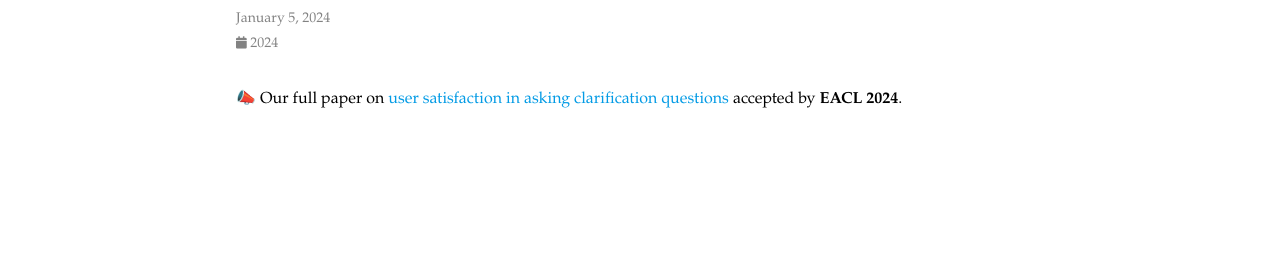
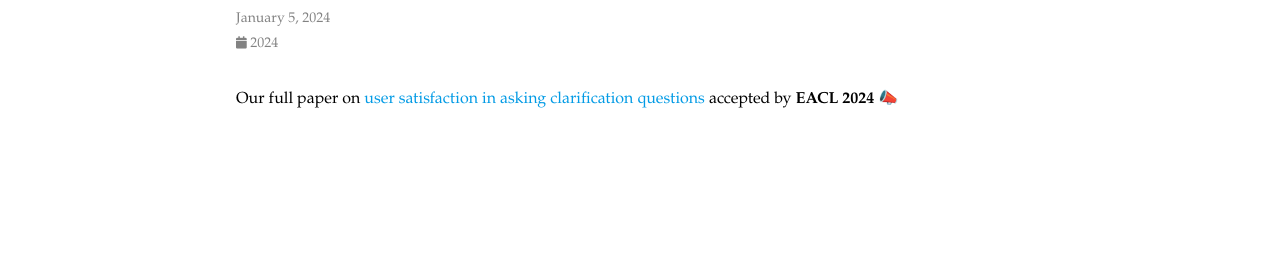
Before and after one commit to rahmanidashti/rahmanidashti.github.io, a Jekyll site: the page built from _news/24_01_Paper_EACL.md, in a window 1280 px wide. Shown: the part 153-432 px from the top of the page. Built offline with Jekyll 4.4.1, drawn with Linux system fonts in a browser that asks for light colours; comment, search, counter and statistics services are not loaded; a style sheet for code colours, icons or effects is not loaded.

Commit message:
Update 24_01_Paper_EACL.md

```diff
--- a/_news/24_01_Paper_EACL.md
+++ b/_news/24_01_Paper_EACL.md
@@ -4,4 +4,4 @@ date: 2024-01-05 11:00:00-0400
 inline: true
 ---
 
-📣 Our full paper on <a href="https://aclanthology.org/2024.findings-eacl.84/">user satisfaction in asking clarification questions</a> accepted by <span class="font-weight-bold">EACL 2024</span>.
+Our full paper on <a href="https://aclanthology.org/2024.findings-eacl.84/">user satisfaction in asking clarification questions</a> accepted by <span class="font-weight-bold">EACL 2024</span> 📣
```
